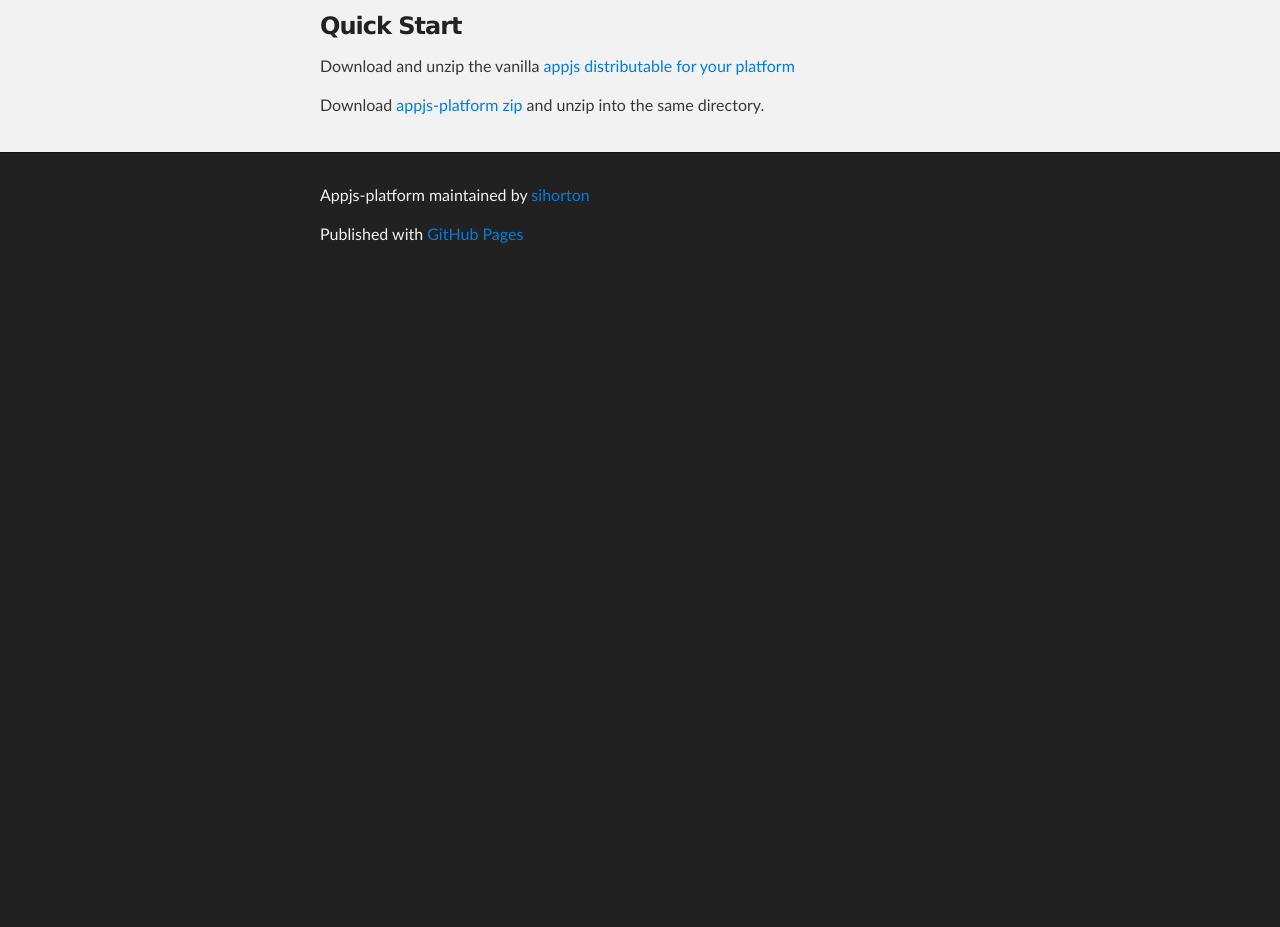
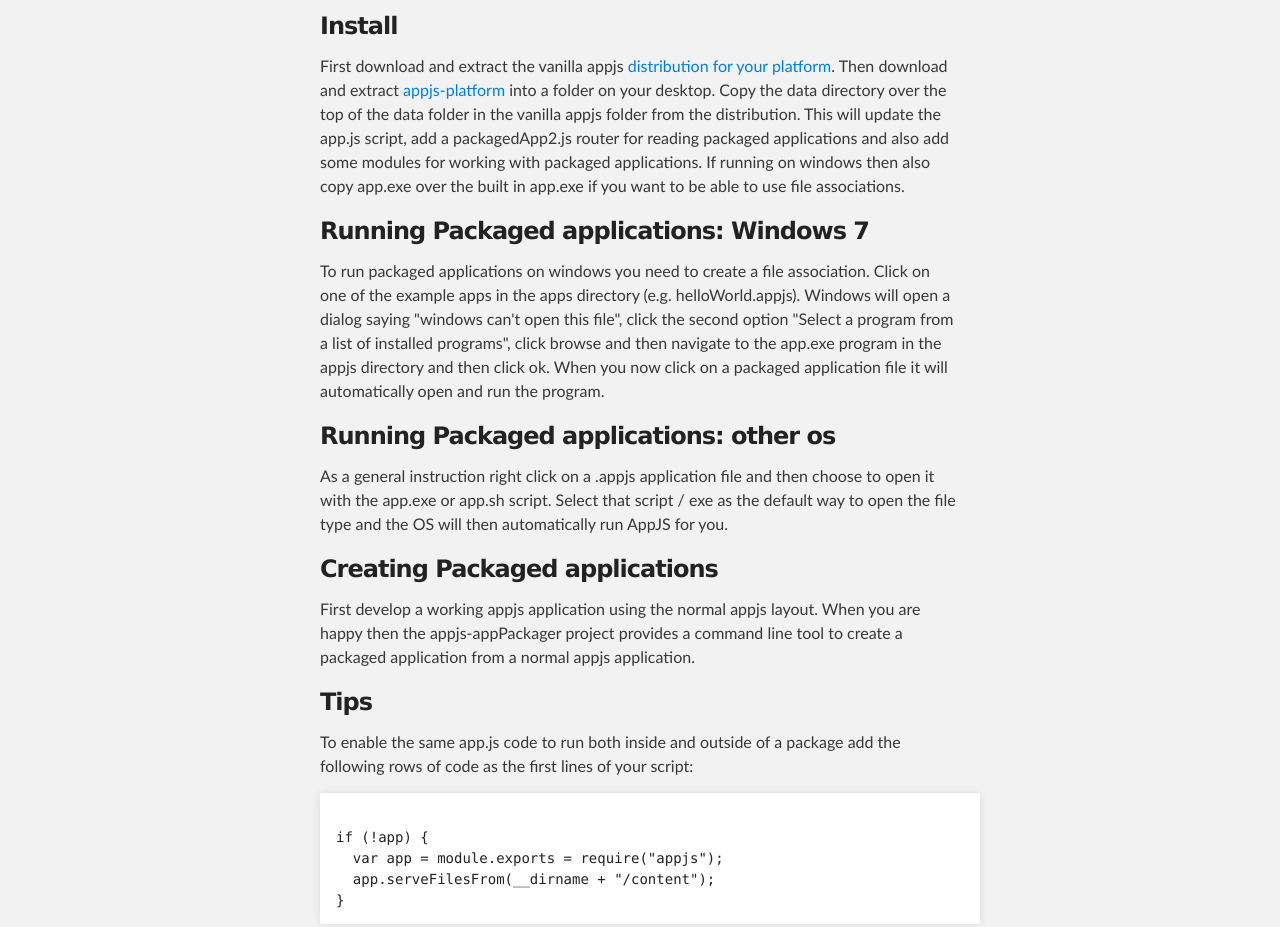
Before and after one commit to sihorton/appjs-platform, a plain HTML site: page index.html in a window 1280 px wide. Shown: the part 252-1179 px from the top of the page. Before the commit the page ends 800 px from the top, so only its background shows below. Drawn offline with Linux system fonts and the light colour scheme.

Commit message:
Update index.html

```diff
--- a/index.html
+++ b/index.html
@@ -31,10 +31,34 @@
     <!-- MAIN CONTENT -->
     <div id="main_content_wrap" class="outer">
       <section id="main_content" class="inner">
-        <h3>Quick Start</h3>
+        <h3>Install</h3>
 
-<p>Download and unzip the vanilla <a href="http://appjs.org/#download">appjs distributable for your platform</a></p>
-<p>Download <a href="https://github.com/sihorton/appjs-platform/zipball/master">appjs-platform zip</a> and unzip into the same directory.</p>
+<p>First download and extract the vanilla appjs <a href="http://appjs.org/#download">distribution for your platform</a>.
+Then download and extract <a href="https://github.com/sihorton/appjs-platform/zipball/master">appjs-platform</a> into a folder on your desktop.
+Copy the data directory over the top of the data folder in the vanilla appjs folder from the distribution.
+This will update the app.js script, add a packagedApp2.js router for reading packaged applications and also add some
+modules for working with packaged applications. If running on windows then also copy app.exe over the built in app.exe
+if you want to be able to use file associations.
+</p>
+
+    <h3>Running Packaged applications: Windows 7</h3>
+<p>To run packaged applications on windows you need to create a file association. Click on one of the example apps in the apps directory (e.g. helloWorld.appjs). Windows will open a dialog saying "windows can't open this file", click the second option "Select a program from a list of installed programs", click browse and then navigate to the app.exe program in the appjs directory and then click ok. When you now click on a packaged application file it will automatically open and run the program.
+</p>
+  <h3>Running Packaged applications: other os</h3>
+<p>As a general instruction right click on a .appjs application file and then choose to open it with the app.exe or app.sh script. Select that script / exe as the default way to open the file type and the OS will then automatically run AppJS for you.</p>
+
+<h3>Creating Packaged applications</h3>
+<p>First develop a working appjs application using the normal appjs layout. When you are happy then the appjs-appPackager project provides a command line tool to create a packaged application from a normal appjs application.
+</p>
+
+<h3>Tips</h3>
+<p>To enable the same app.js code to run both inside and outside of a package add the following rows of code as the first lines of your script:</p>
+<pre><code>
+if (!app) {
+  var app = module.exports = require("appjs");
+  app.serveFilesFrom(__dirname + "/content");
+}
+</code></pre>
 
       </section>
     </div>
```
